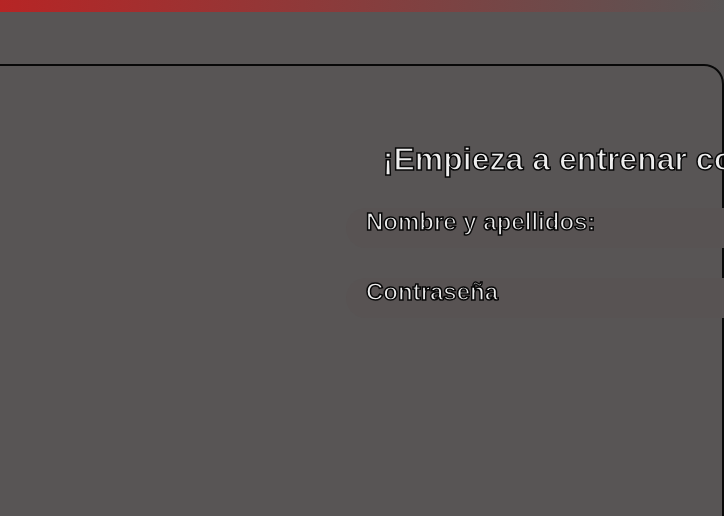
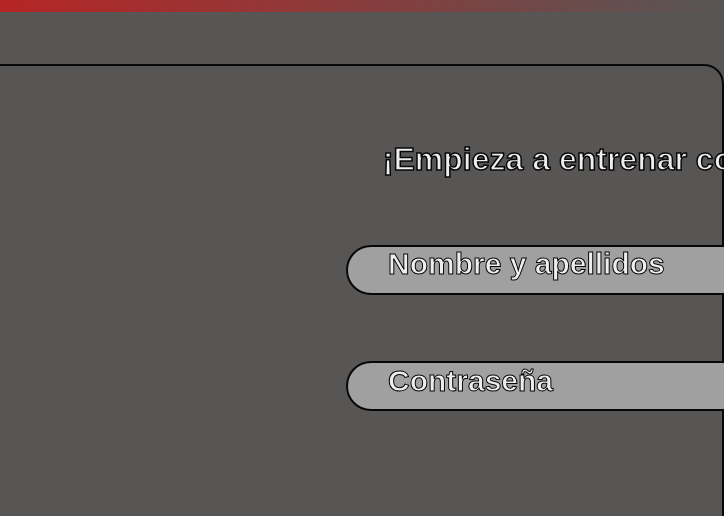
Before and after one commit to nestorClase/CODYM, a website: page src/login.html in a window 1280 px wide. Shown: the part 60-576 px from the top of the page, 556-1280 px from the left. Drawn offline with nearby package versions, Linux system fonts and the light colour scheme.

Commit message:
text box updated

```diff
--- a/src/login.html
+++ b/src/login.html
@@ -73,6 +73,15 @@ h1, h2{
     font-family: sans-serif;
 }
 
+.credsPlaceHolder::placeholder
+{
+    color: white;
+    font-weight: bold;
+    font-size: 30px;
+    -webkit-text-stroke: 1px black;
+    font-family: sans-serif;
+}
+
 
 </style>
 
@@ -104,17 +113,17 @@ h1, h2{
             <div class ="cajaInteriorIzq">
                 <img style = "width: 450px;  height: 450px;" src="/imagenes/LogoRegistro2.png" alt="Aceituna"/>
             </div>
-            <div class ="cajaInteriorDrc">
+            <div class ="cajaInteriorDrc" style="display: flex;flex-direction: column;justify-content: space-between;height: 300px;">
 
 
                 <h1 style ="color: white;">¡Empieza a entrenar con nosotros!</h1>
-                <div class ="caja_texto">
-                   <h2>Nombre y apellidos:</h2>
+
+                <div class="search-bar">
+                    <input type="text" class="credsPlaceHolder" style="background-color: darkgrey;border: 2px solid black;height: 50px;line-height: 50px;" placeholder="Nombre y apellidos">
                 </div>
-                <div class ="caja_texto">
-                   <h2>Contraseña</h2>
+                <div class="search-bar">
+                    <input type="text" class="credsPlaceHolder" style="background-color: darkgrey;border: 2px solid black;height: 50px;line-height: 20px;" placeholder="Contraseña">
                 </div>
-
 
 
 
```
